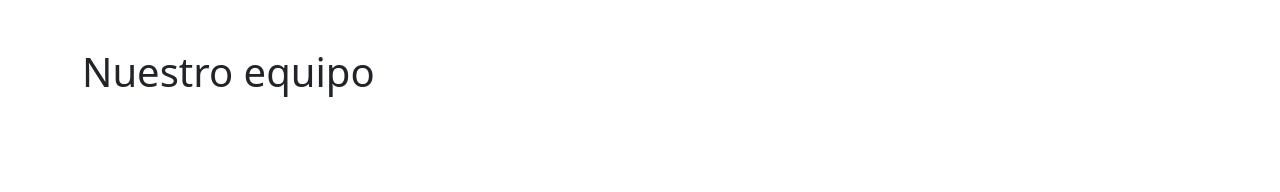
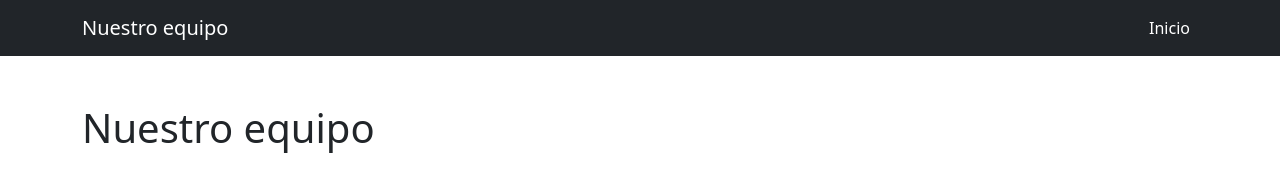
Before and after one commit to miguelmendoza11/taller-git-bootstrap, a plain HTML site: page index.html in a window 1280 px wide. Drawn offline with nearby package versions, Linux system fonts and the light colour scheme.

Commit message:
feat: add navbar with home link

```diff
--- a/index.html
+++ b/index.html
@@ -8,6 +8,23 @@
 </head>
 <body>
 
+  <nav class="navbar navbar-expand-lg navbar-dark bg-dark">
+    <div class="container">
+      <a class="navbar-brand" href="index.html">Nuestro equipo</a>
+      <button class="navbar-toggler" type="button" data-bs-toggle="collapse" data-bs-target="#menuPrincipal"
+        aria-controls="menuPrincipal" aria-expanded="false" aria-label="Abrir menú">
+        <span class="navbar-toggler-icon"></span>
+      </button>
+      <div class="collapse navbar-collapse" id="menuPrincipal">
+        <ul class="navbar-nav ms-auto">
+          <li class="nav-item">
+            <a class="nav-link active" aria-current="page" href="index.html">Inicio</a>
+          </li>
+        </ul>
+      </div>
+    </div>
+  </nav>
+
   <main class="container py-5">
     <h1>Nuestro equipo</h1>
   </main>
```
